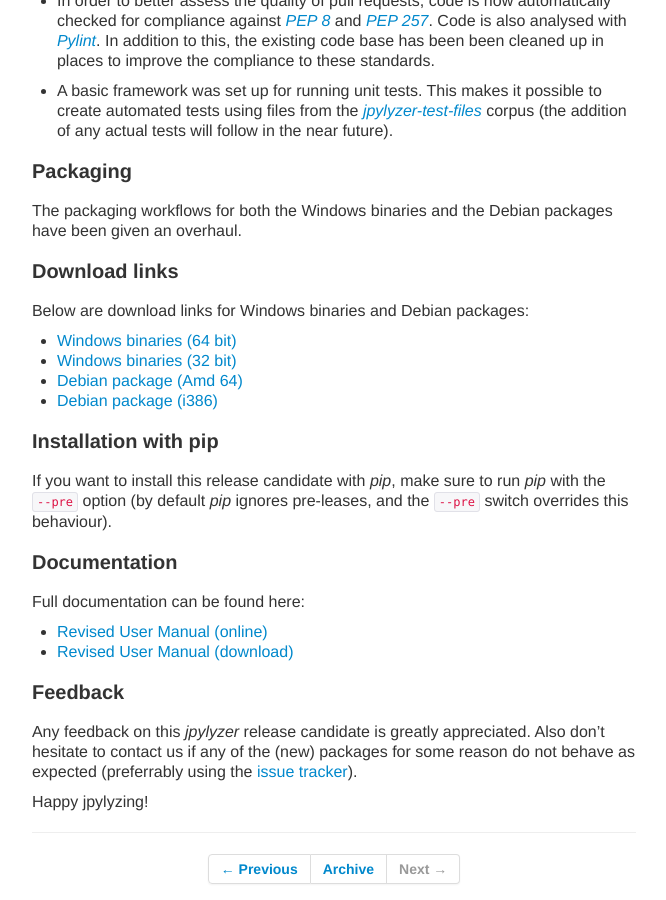
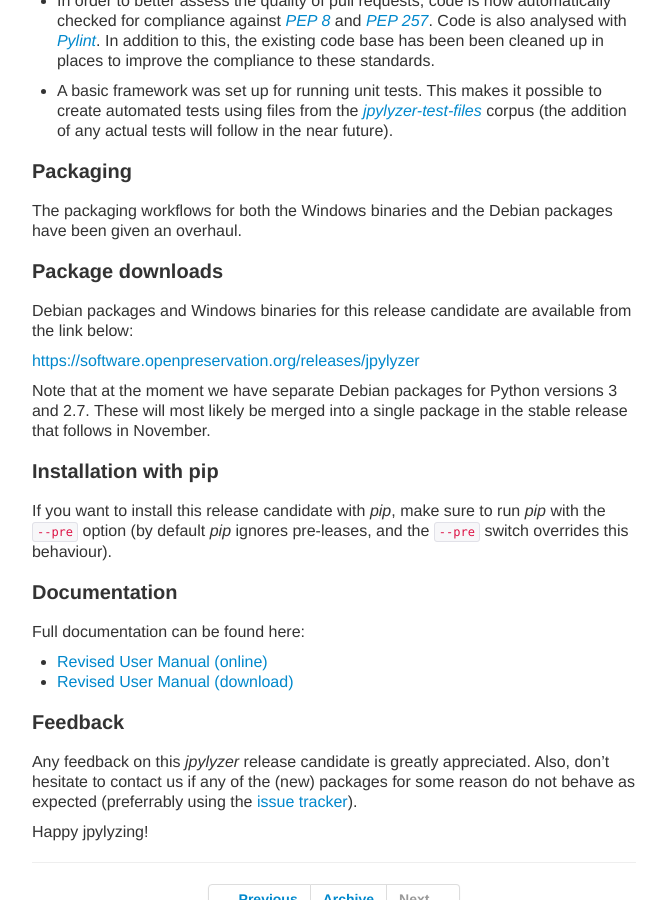
Before and after one commit to openpreserve/jpylyzer, a Jekyll site: the page built from _posts/2019-10-31-Jpylyzer-2-release-candidate.md, in a window 1280 px wide and 900 px high, scrolled down 1951 px. Shown: the whole window, without its empty margins (200-866 px from the left). Built offline with Jekyll 4.4.1, drawn with Linux system fonts in a browser that asks for light colours; some of the changed text lies outside the part shown.

Commit message:
renamed blog post, added link for package downloads

```diff
--- a/_posts/2019-10-30-Jpylyzer-2-release-candidate.md
+++ b/_posts/2019-10-31-Jpylyzer-2-release-candidate.md
@@ -62,14 +62,13 @@
 
 The packaging workflows for both the Windows binaries and the Debian packages have been given an overhaul.
 
-## Download links
+## Package downloads
 
-Below are download links for Windows binaries and Debian packages:
+Debian packages and Windows binaries for this release candidate are available from the link below:
 
-- [Windows binaries (64 bit)]()
-- [Windows binaries (32 bit)]()
-- [Debian package (Amd 64)]()
-- [Debian package (i386)]()
+<https://software.openpreservation.org/releases/jpylyzer>
+
+Note that at the moment we have separate Debian packages for Python versions 3 and 2.7. These will most likely be merged into a single package in the stable release that follows in November.
 
 ## Installation with pip
 
@@ -84,6 +83,6 @@
 
 ## Feedback
 
-Any feedback on this *jpylyzer* release candidate is greatly appreciated. Also don't hesitate to contact us if any of the (new) packages for some reason do not behave as expected (preferrably using the [issue tracker](https://github.com/openpreserve/jpylyzer/issues)).
+Any feedback on this *jpylyzer* release candidate is greatly appreciated. Also, don't hesitate to contact us if any of the (new) packages for some reason do not behave as expected (preferrably using the [issue tracker](https://github.com/openpreserve/jpylyzer/issues)).
 
 Happy jpylyzing!
```
